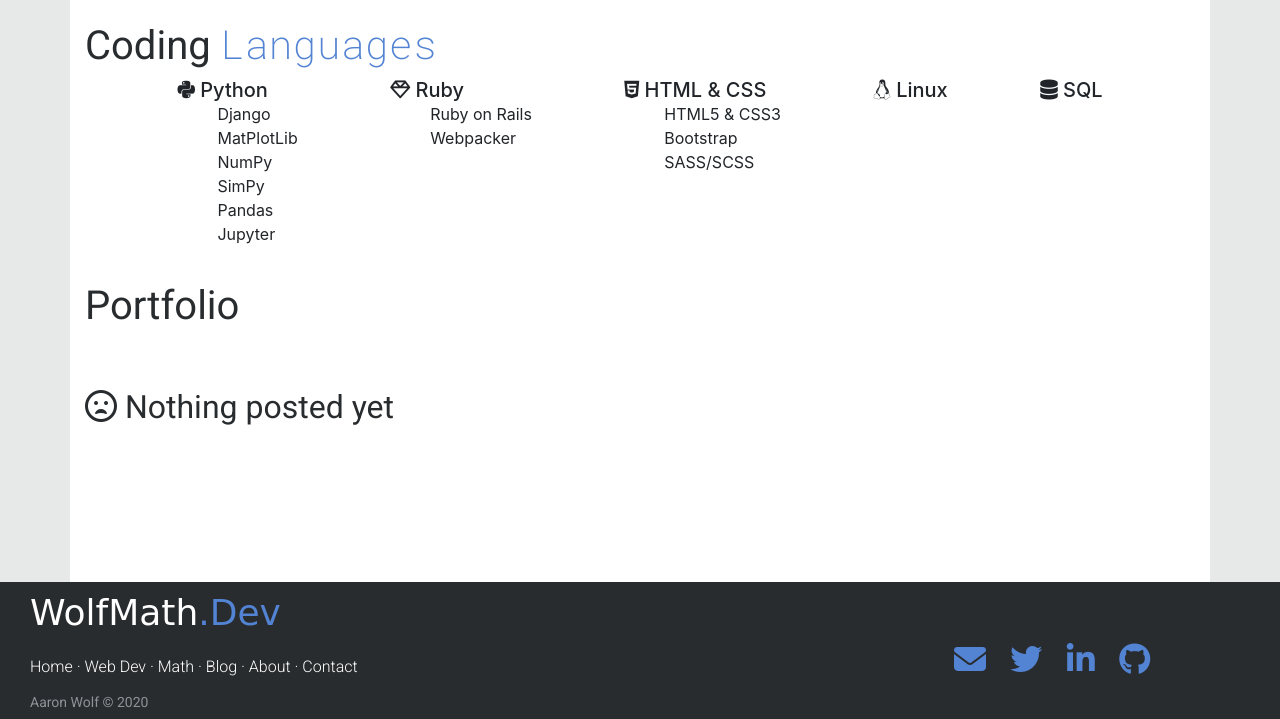
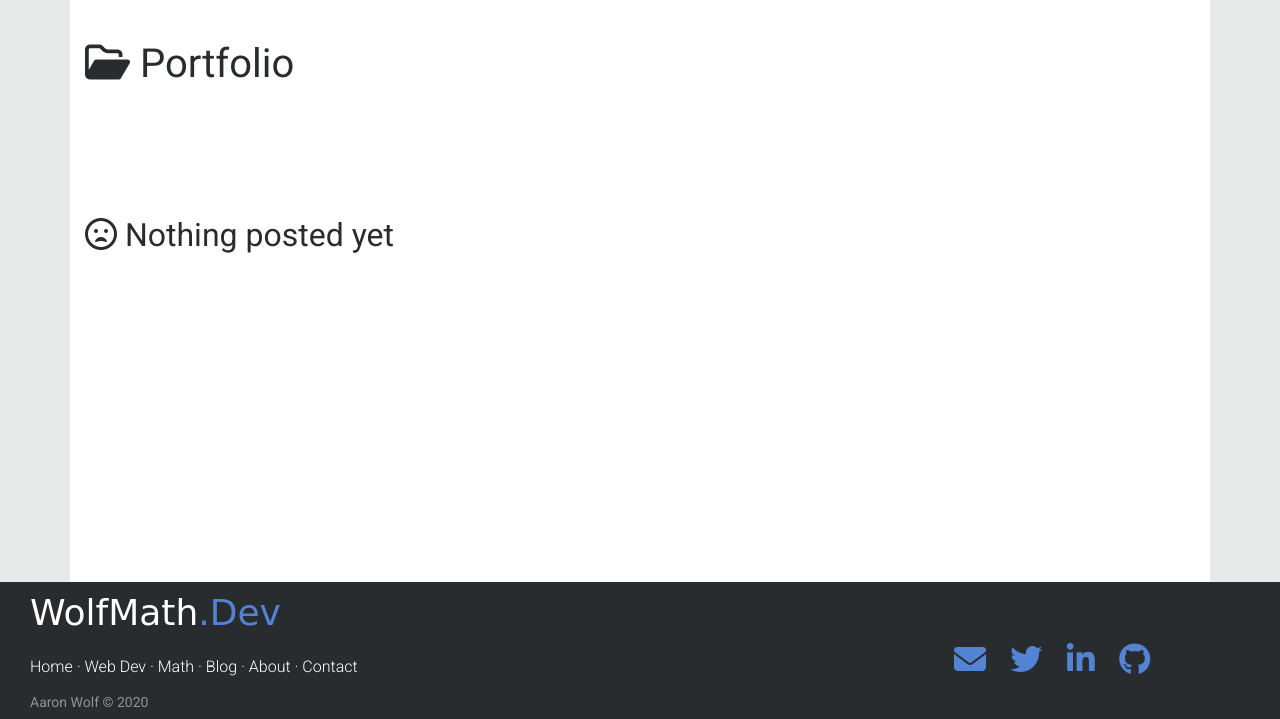
Before and after one commit to wolfpackdevs/wolfmathdev, a Django app: page /projects/ in a window 1280 px wide. Shown: the part 66-785 px from the top of the page. Run offline with Django 3.2, Linux system fonts and the light colour scheme; data that the repository does not hold is empty; some libraries are stand-ins or nearby versions.

Commit message:
about page and portfolio

```diff
--- a/projects/templates/projects/index.html
+++ b/projects/templates/projects/index.html
@@ -1,47 +1,11 @@
 {% extends 'base.html' %}
 {% load static %}
 {% block content %}
-  <h1>Coding <span class="highlight">Languages</span></h1>
-  <div class="languages">
-    <div class="language">
-      <h5><i class="fab fa-python"></i> Python</h5>
-        <ul class="skills">
-          <li>Django</li>
-          <li>MatPlotLib</li>
-          <li>NumPy</li>
-          <li>SimPy</li>
-          <li>Pandas</li>
-          <li>Jupyter</li>
-        </ul>
-    </div>
-    <div class="language">
-      <h5><i class="fa fa-diamond"></i> Ruby</h5>
-        <ul class="skills">
-          <li>Ruby on Rails</li>
-          <li>Webpacker</li>
-        </ul>
-    </div>
-    <div class="language">
-      <h5><i class="fab fa-html5"></i> HTML & CSS</h5>
-        <ul class="skills">
-          <li>HTML5 & CSS3</li>
-          <li>Bootstrap</li>
-          <li>SASS/SCSS</li>
-        </ul>
-    </div>
-    <div class="language">
-      <h5><i class="fab fa-linux"></i> Linux</h5>
-    </div>
-    <div class="language">
-      <h5><i class="fas fa-database"></i> SQL</h5>
-    </div>
-
-  </div>
 
   <div style="position:relative; top:20px">
 
 
-  <h1>Portfolio<h1>
+  <h1><i class="far fa-folder-open"></i> Portfolio<h1>
 
     {% if projects|length == 0 %}
       <div style="position:relative; top:50px">
--- a/static/css/main.css
+++ b/static/css/main.css
@@ -7,6 +7,11 @@ h1, h2, h3, h4 {
   color: #292c2f;
   font-family: 'Roboto', sans-serif;
   font-weight: 400;
+}
+
+h1 {
+  padding-bottom: 50px;
+  padding-top: 20px;
 }
 
 p {
@@ -88,11 +93,11 @@ a {
   transition: 0.2s;
 }
 
-.h-100 h4, .h-100 p {
+.h-100 h4, .h-100 p, .h-100 h5 {
   text-align: center;
 }
 
-.h-100:hover h4 {
+.h-100:hover h4, .h-100:hover h5 {
   color: #ef8354 !important;
   transform: scale(1.1);
   transition: 0.2s;
--- a/teach/templates/teach/index.html
+++ b/teach/templates/teach/index.html
@@ -2,7 +2,7 @@
 {% load static %}
 
 {% block content %}
-  <h1>Math</h1>
+  <h1><i class="fas fa-calculator"></i> Math</h1>
 
   <p>The vast majority of my lesson plans were written in LaTeX markup langugage. I am working on compiling them into
   a single work called <em>The Big Open Source Math Book.</em> There's a lot of work left, but you can
--- a/templates/base.html
+++ b/templates/base.html
@@ -32,11 +32,9 @@
       </div>
     </nav>
     <div class="container fill">
-      <div style="position:relative; top:20px">
         {% block content %}
           <!-- Where all the magic happens! -->
         {% endblock %}
-      </div>
     </div>
 
     <footer class="footer">
--- a/templates/home.html
+++ b/templates/home.html
@@ -23,7 +23,8 @@
         <div class="card h-100 border-0" style="width: 18rem;">
           <img class="card-img-top" src="{% static '/img/wolf-head_small.png' %}" alt="Programmer" height="66%">
           <div class="card-body">
-            <h4 class="card-title">Web Developer</h4>
+            <h4 class="card-title">Web Dev Portfolio</h4>
+            {% comment %} <h5 class="card-title">Portfolio</h5> {% endcomment %}
             <p class="card-text">Freelance web developer for hire. Python + Django, Ruby on Rails, Wordpress.</p>
           </div>
         </div>
```
Also changed, not shown: templates/about.html (+12 -4 lines), templates/contact.html (+7 -0 lines).
